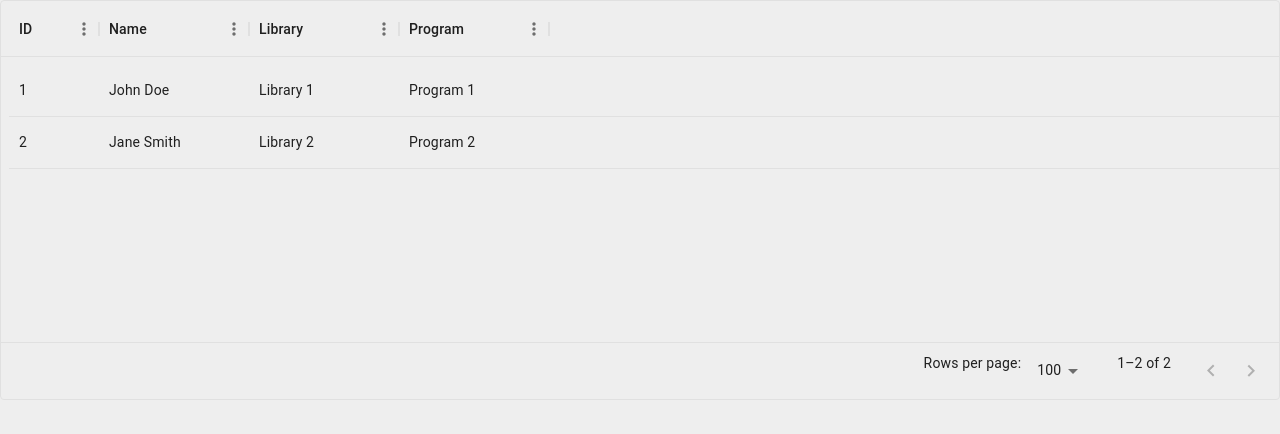
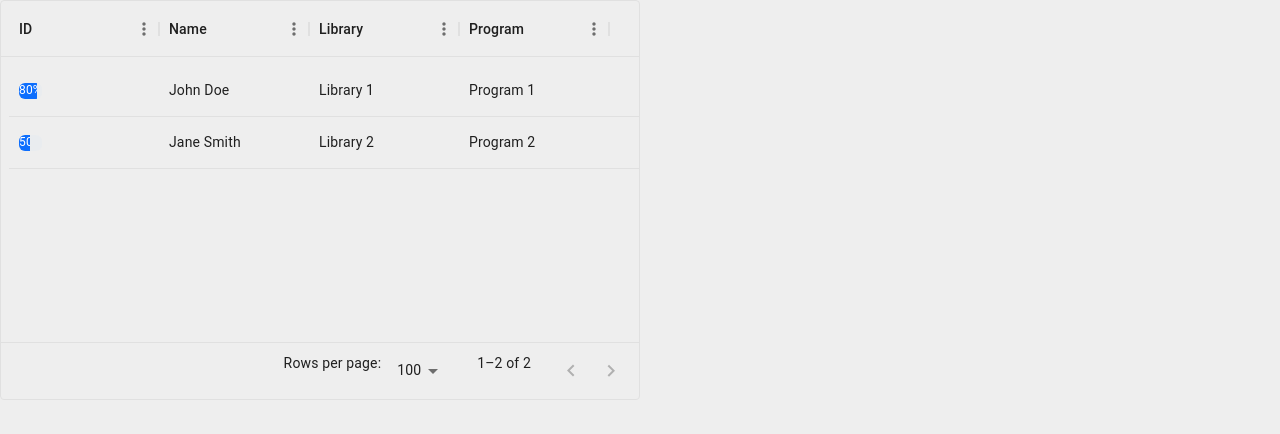
Before and after one commit to graba0maroua/inventoryFront, a React (Vite) app: page /unite in a window 1280 px wide. Shown: the top 434 px of the page. Built offline with nearby package versions, Linux system fonts and the light colour scheme.

Commit message:
unitePage

```diff
--- a/src/app/views/UnitePage.tsx
+++ b/src/app/views/UnitePage.tsx
@@ -3,6 +3,7 @@ import { DataGrid, GridColDef } from '@mui/x-data-grid';
 import { frFRLocalization } from "../constantes/constantes";
 
 import "./../../Unite.css"
+
 
 interface Row {
   id: number;
@@ -13,17 +14,38 @@ interface Row {
 }
 
 const columns: GridColDef[] = [
-    { field: 'cop_id', headerName: 'ID', width: 90 },
+  { field: 'cop_id', headerName: 'ID', width: 150, renderCell: (params) => <ProgressBar value={params.value} /> },
   { field: 'cop_name', headerName: 'Name', width: 150 },
   { field: 'cop_lib', headerName: 'Library', width: 150 },
   { field: 'cop_prg', headerName: 'Program', width: 150 },
 ];
 
 const rows: Row[] = [
-    { id: 1, cop_id: 1, cop_name: 'John Doe', cop_lib: 'Library 1', cop_prg: 'Program 1' },
-    { id: 2, cop_id: 2, cop_name: 'Jane Smith', cop_lib: 'Library 2', cop_prg: 'Program 2' },
+  { id: 1, cop_id: 80, cop_name: 'John Doe', cop_lib: 'Library 1', cop_prg: 'Program 1' },
+  { id: 2, cop_id: 50, cop_name: 'Jane Smith', cop_lib: 'Library 2', cop_prg: 'Program 2' },
   // Add more rows as needed
 ];
+
+interface ProgressBarProps {
+  value: number;
+}
+
+const ProgressBar: React.FC<ProgressBarProps> = ({ value }) => {
+  return (
+    <div className="progress">
+      <div
+        className="progress-bar"
+        role="progressbar"
+        style={{ width: `${value}%` }}
+        aria-valuenow={value}
+        aria-valuemin={0}
+        aria-valuemax={100}
+      >
+        {`${value}%`}
+      </div>
+    </div>
+  );
+};
 
 export default function Unite() {
   return (
--- a/src/unite.css
+++ b/src/unite.css
@@ -1,6 +1,6 @@
 .table-container {
     height: 400px;
-    width: 100%;
+    width: 50%;
     font-family: Arial, sans-serif; /* Set the font family */
   }
 
```
Lines whose indentation alone changed are shown as unchanged.
